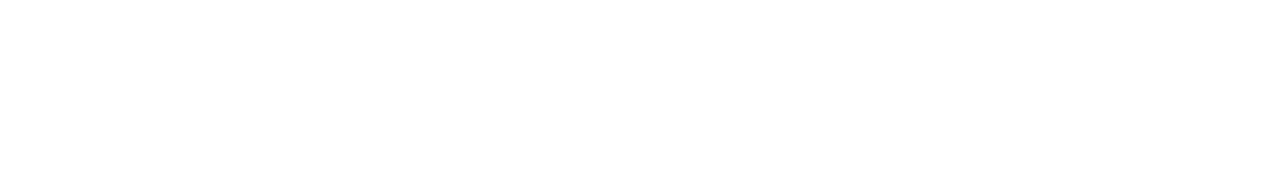
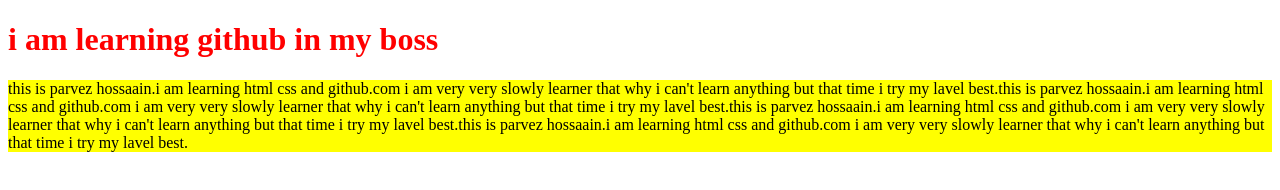
Before and after one commit to pervezhossain48/my-first-repo, a plain HTML site: page index.html in a window 1280 px wide. Drawn offline with Linux system fonts and the light colour scheme.

Commit message:
added body

```diff
--- a/index.html
+++ b/index.html
@@ -5,8 +5,11 @@
     <meta http-equiv="X-UA-Compatible" content="IE=edge">
     <meta name="viewport" content="width=device-width, initial-scale=1.0">
     <title>my first github repo</title>
+    <link rel="stylesheet" href="style.css">
 </head>
 <body>
+    <h1>i am learning github in my boss</h1>
+    <p>this is parvez hossaain.i am learning html css and github.com i am very very slowly learner that why i can't learn anything but that time i try my lavel best.this is parvez hossaain.i am learning html css and github.com i am very very slowly learner that why i can't learn anything but that time i try my lavel best.this is parvez hossaain.i am learning html css and github.com i am very very slowly learner that why i can't learn anything but that time i try my lavel best.this is parvez hossaain.i am learning html css and github.com i am very very slowly learner that why i can't learn anything but that time i try my lavel best. </p>
 
 </body>
 </html>
--- /dev/null
+++ b/style.css
@@ -0,0 +1,7 @@
+
+h1{
+    color: red;
+}
+    p{
+        background-color: yellow;
+    }
```
